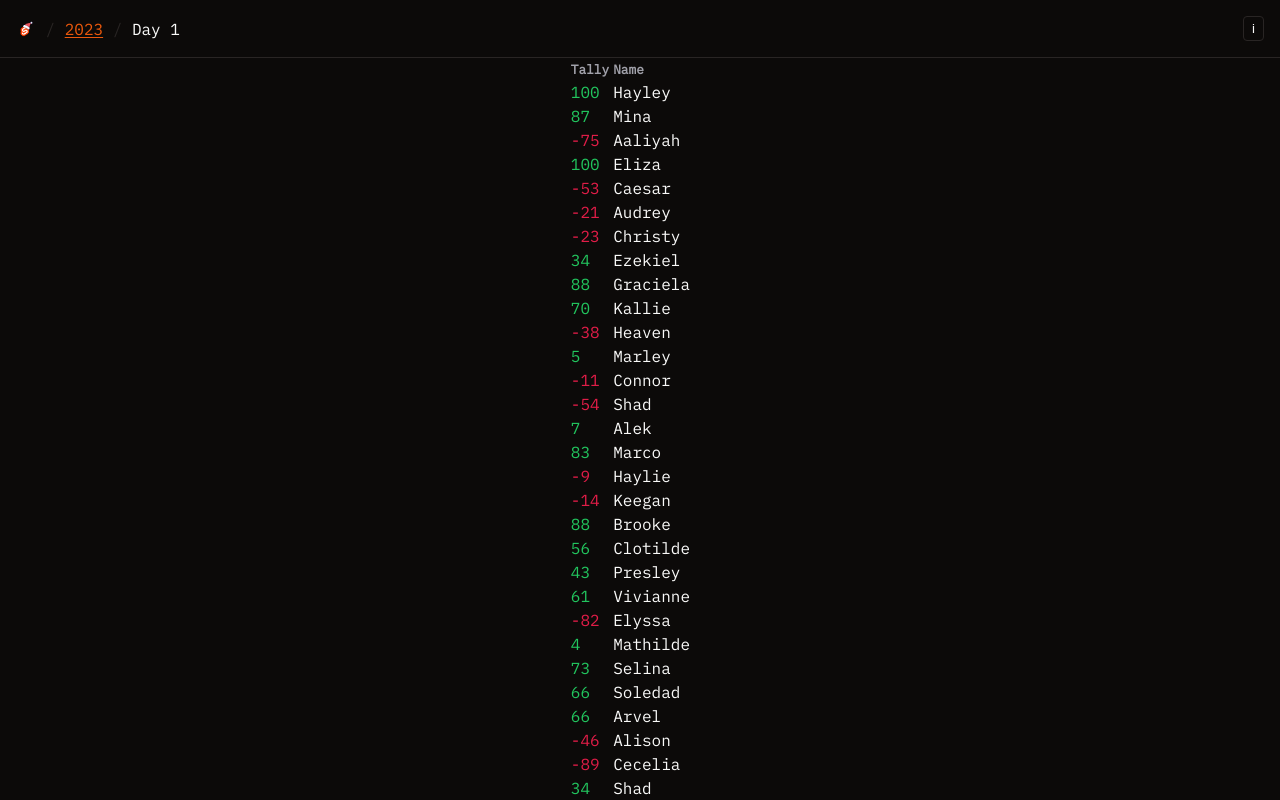
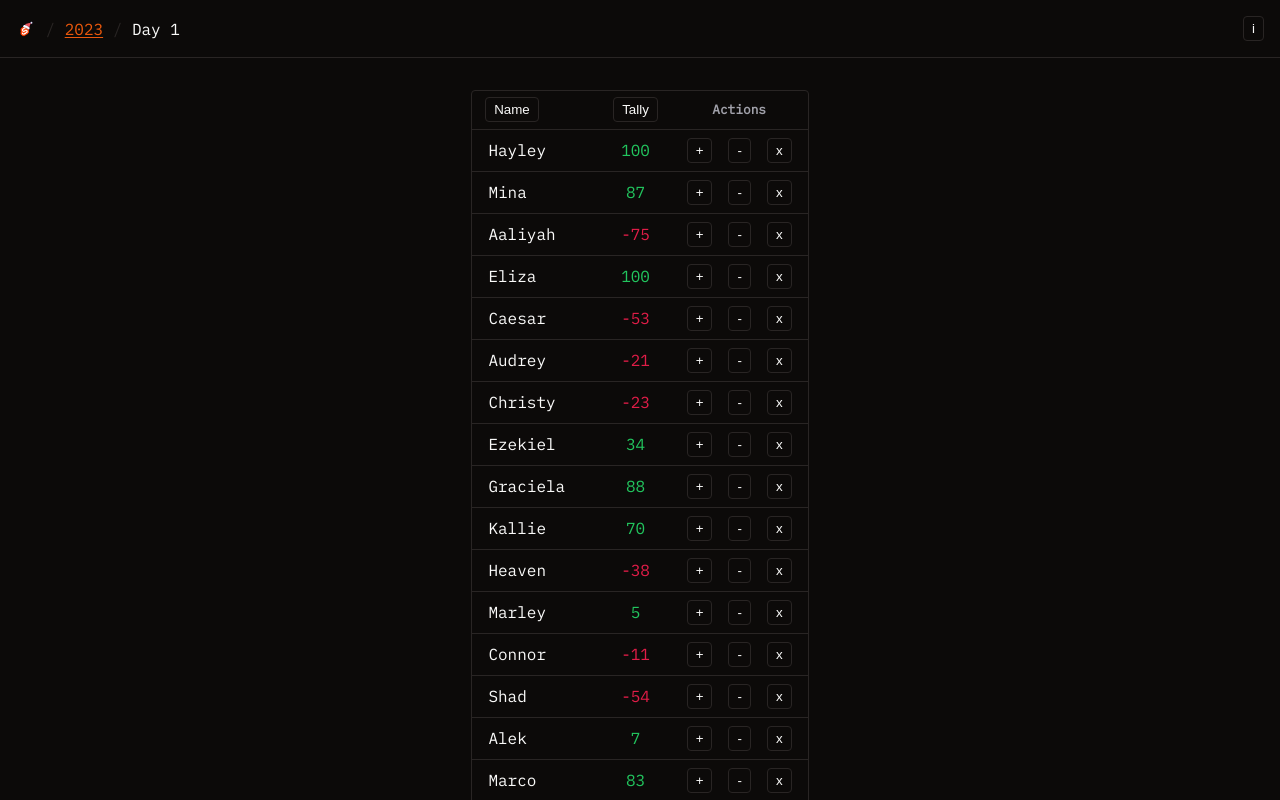
Before and after one commit to thomcleary/advent-of-svelte, a SvelteKit app: page /2023/day/1 in a window 1280 px wide. Shown: the top 800 px of the page. Built offline with nearby package versions, Linux system fonts and the light colour scheme; no server answers.

Commit message:
getting there

```diff
--- a/src/lib/css/global.css
+++ b/src/lib/css/global.css
@@ -6,7 +6,7 @@
 	--red: rgb(225, 29, 72);
 	--green: rgb(34, 197, 94);
 	--border: rgb(41, 37, 36);
-	--dim: rgb(41, 37, 36);
+	--muted: rgb(39 39 42 / 50%);
 }
 
 /* TODO: light theme */
--- a/src/routes/2023/day/1/+layout.svelte
+++ b/src/routes/2023/day/1/+layout.svelte
@@ -56,42 +56,33 @@
 
 	img {
 		height: 1rem;
-
 		margin: 2px;
 	}
 
 	button {
 		color: var(--white);
 		background-color: transparent;
-
-		padding: 4px 8px;
-
+		padding: 0.25rem 0.5rem;
 		border: 1px solid var(--border);
-		border-radius: 4px;
+		border-radius: 0.25rem;
 	}
 
-	@media (hover: hover) {
-		button:hover {
-			color: var(--black);
-			background-color: var(--orange);
-
-			cursor: pointer;
-		}
+	button:hover {
+		color: var(--black);
+		background-color: var(--orange);
+		cursor: pointer;
 	}
 
 	p {
 		max-width: 75ch;
 		text-wrap: pretty;
-
 		color: var(--grey);
 	}
 
 	a {
 		display: flex;
 		align-items: center;
-
 		color: var(--orange);
-
 		text-decoration-thickness: 1px;
 		text-underline-offset: 2px;
 	}
@@ -99,17 +90,14 @@
 	a:hover {
 		color: var(--black);
 		background-color: var(--orange);
-
-		border-radius: 4px;
+		border-radius: 0.25rem;
 	}
 
 	.breadcrumbs {
 		display: flex;
 		align-items: center;
 		gap: 1ch;
-
 		color: var(--orange);
-
 		overflow-x: auto;
 	}
 
--- a/src/routes/2023/day/1/+page.svelte
+++ b/src/routes/2023/day/1/+page.svelte
@@ -4,36 +4,93 @@
 	let children = data.children;
 </script>
 
-<div>
+<div class="container">
+	<div class="data-table">
 		<table>
+			<thead>
 				<tr>
-			<th>Tally</th>
-			<th>Name</th>
+					<th style:text-align="left"><button>Name</button></th>
+					<th style:text-align="center"><button>Tally</button></th>
+					<th>Actions</th>
 				</tr>
+			</thead>
+			<tbody>
 				{#each children as child (child.id)}
 					<tr>
-				<td style:color={`var(--${child.tally < 0 ? 'red' : 'green'})`}>{child.tally}</td>
 						<td>{child.name}</td>
+						<td
+							style:color={`var(--${child.tally < 0 ? 'red' : 'green'})`}
+							style:text-align="center">{child.tally}</td
+						>
+						<td class="actions"
+							><button>+</button>
+							<button>-</button>
+							<button>x</button></td
+						>
 					</tr>
 				{/each}
+			</tbody>
 		</table>
+	</div>
 </div>
 
 <style>
-	div {
-		display: flex;
-		justify-content: center;
+	table {
+		padding: 0.5rem 1rem;
+		border-collapse: collapse;
 	}
 
 	th {
-		text-align: left;
-
 		color: var(--grey);
-
 		font-size: 0.8rem;
 	}
 
 	td {
 		color: var(--white);
 	}
+
+	th,
+	td {
+		padding: 0.5em 1em;
+	}
+
+	tr {
+		border-bottom: 1px solid var(--border);
+	}
+
+	tr:hover {
+		background-color: var(--muted);
+	}
+
+	button {
+		color: var(--white);
+		background-color: transparent;
+		padding: 0.25rem 0.5rem;
+		border: 1px solid var(--border);
+		border-radius: 0.25rem;
+	}
+
+	button:hover {
+		color: var(--black);
+		background-color: var(--orange);
+		cursor: pointer;
+	}
+
+	.container {
+		display: flex;
+		justify-content: center;
+
+		padding: 32px;
+	}
+
+	.data-table {
+		border: 1px solid var(--border);
+		border-radius: 0.25rem;
+		overflow-x: auto;
+	}
+
+	.actions {
+		display: flex;
+		gap: 1rem;
+	}
 </style>
```
Also changed, not shown: src/routes/2023/day/1/old.svelte (deleted, +0 -142 lines). Lines whose indentation alone changed are shown as unchanged.
